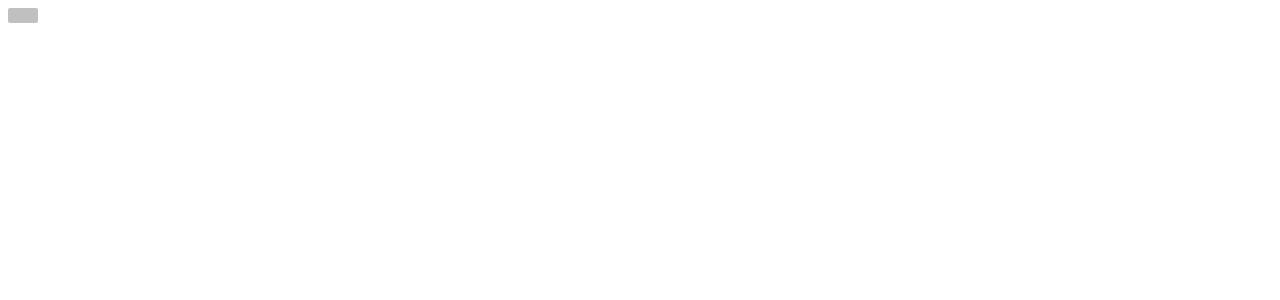
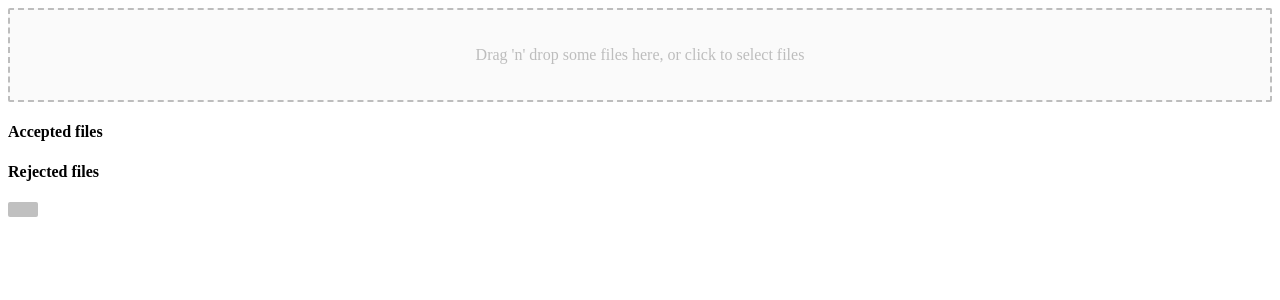
Before and after one commit to LukaszSzyp/EasyDocs, a React (Create React App) app: page / in a window 1280 px wide. Shown: the top 300 px of the page. Built offline with nearby package versions, Linux system fonts and the light colour scheme.

Commit message:
add Dropzone and pages counter

```diff
--- a/package.json
+++ b/package.json
@@ -6,9 +6,11 @@
     "@testing-library/jest-dom": "^5.16.4",
     "@testing-library/react": "^13.3.0",
     "@testing-library/user-event": "^13.5.0",
+    "pdfjs-dist": "^2.14.305",
     "react": "^18.2.0",
     "react-colorful": "^5.5.1",
     "react-dom": "^18.2.0",
+    "react-dropzone": "^14.2.1",
     "react-scripts": "5.0.1",
     "styled-components": "^5.3.5",
     "web-vitals": "^2.1.4"
@@ -36,5 +38,8 @@
       "last 1 firefox version",
       "last 1 safari version"
     ]
+  },
+  "devDependencies": {
+    "worker-loader": "^3.0.8"
   }
 }
--- /dev/null
+++ b/src/Components/Dropzone.jsx
@@ -0,0 +1,81 @@
+import React from "react";
+import { useDropzone } from "react-dropzone";
+import styled from "styled-components";
+
+const Container = styled.div`
+  flex: 1;
+  display: flex;
+  flex-direction: column;
+  align-items: center;
+  padding: 20px;
+  border-width: 2px;
+  border-radius: 2px;
+  border-style: dashed;
+  background-color: #fafafa;
+  color: #bdbdbd;
+  outline: none;
+  transition: border 0.24s ease-in-out;
+`;
+
+const maxNumberOfPages = 4;
+let numberOfPages;
+function pageNumberValidator(file) {
+  const reader = new FileReader();
+  reader.readAsBinaryString(file);
+
+  reader.onloadend = function () {
+    const count = reader.result.match(/\/Type[\s]*\/Page[^s]/g).length;
+  };
+
+  console.log(numberOfPages);
+  if (numberOfPages > maxNumberOfPages) {
+    return {
+      code: "name-too-large",
+      message: `Liczba stron w dokumencie równa się ${numberOfPages} i jest większa niż ${maxNumberOfPages}`,
+    };
+  }
+
+  return null;
+}
+
+export function Dropzone(props) {
+  const { getRootProps, getInputProps, acceptedFiles, fileRejections } =
+    useDropzone({
+      accept: {
+        "pdf/pdf": [".pdf"],
+      },
+      validator: pageNumberValidator,
+    });
+
+  const acceptedFileItems = acceptedFiles.map((file) => (
+    <li key={file.path}>{file.path}</li>
+  ));
+
+  const fileRejectionItems = fileRejections.map(({ file, errors }) => (
+    <li key={file.path}>
+      {file.path}
+      <ul>
+        {errors.map((e) => (
+          <li key={e.code}>{e.message}</li>
+        ))}
+      </ul>
+    </li>
+  ));
+
+  return (
+    <div className="container">
+      <Container {...getRootProps()}>
+        <input {...getInputProps()} />
+        <p>Drag 'n' drop some files here, or click to select files</p>
+      </Container>
+      <aside>
+        <h4>Accepted files</h4>
+        <ul>{acceptedFileItems}</ul>
+        <h4>Rejected files</h4>
+        <ul>{fileRejectionItems}</ul>
+      </aside>
+    </div>
+  );
+}
+
+<Dropzone />;
--- a/src/Pages/Main/main.jsx
+++ b/src/Pages/Main/main.jsx
@@ -1,9 +1,10 @@
-import { PopUpColorStatus } from "../../Components/PopUpColorStatus";
 import { StatusBox } from "../../Components/StatusBox";
+import { Dropzone } from "../../Components/Dropzone";
 
 export const Main = () => {
   return (
     <>
+      <Dropzone />
       <StatusBox />
     </>
   );
```
Also changed, not shown: 1 other file (tests, documents, lock files or other folders).
